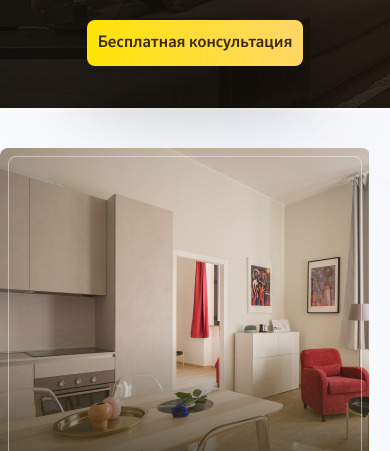
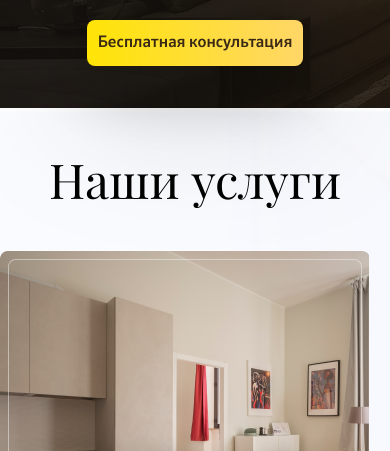
Before and after one commit to nixon2105/repair-of-apartments, a website built with webpack: page src/index.html in a window 390 px wide. Shown: the part 391-842 px from the top of the page. Built offline with nearby package versions, Linux system fonts and the light colour scheme.

Commit message:
feat: add media request tablet of services

```diff
--- a/src/index.html
+++ b/src/index.html
@@ -104,7 +104,8 @@
     <section class="section">
       <div class="wrapper">
         <div class="services">
-          <div class="services__title">наши услуги</div>
+          <h2 class="services__title--mobile">Наши услуги</h2>
+          <div class="services__title">Наши услуги</div>
           <div class="services__subtitle">услуги</div>
           <div class="services__item">
             <div class="services__img">
--- a/src/scss/layouts/_services.scss
+++ b/src/scss/layouts/_services.scss
@@ -25,6 +25,10 @@
   transform: rotate(-90deg);
   top: 43%;
   left: -32%;
+}
+
+.services__title--mobile {
+  display: none;
 }
 
 .services__subtitle {
@@ -66,13 +70,32 @@
 }
 
 @media (max-width: 768px) {
+  .services {
+    padding-top: 0;
+  }
   .services__title,
   .services__subtitle {
     display: none;
   }
 
+  .services__title--mobile {
+    display: block;
+    font-size: 48px;
+    text-align: center;
+    width: 100%;
+    font-weight: 400;
+    font-family: 'PlayfairDisplay';
+    line-height: 64px;
+  }
+
   .stages {
     background-image: none;
+  }
+
+  .services__item:nth-child(4),
+  .services__item:nth-child(5),
+  .services__item:nth-child(6) {
+    margin-bottom: 30px;
   }
 }
 
```
